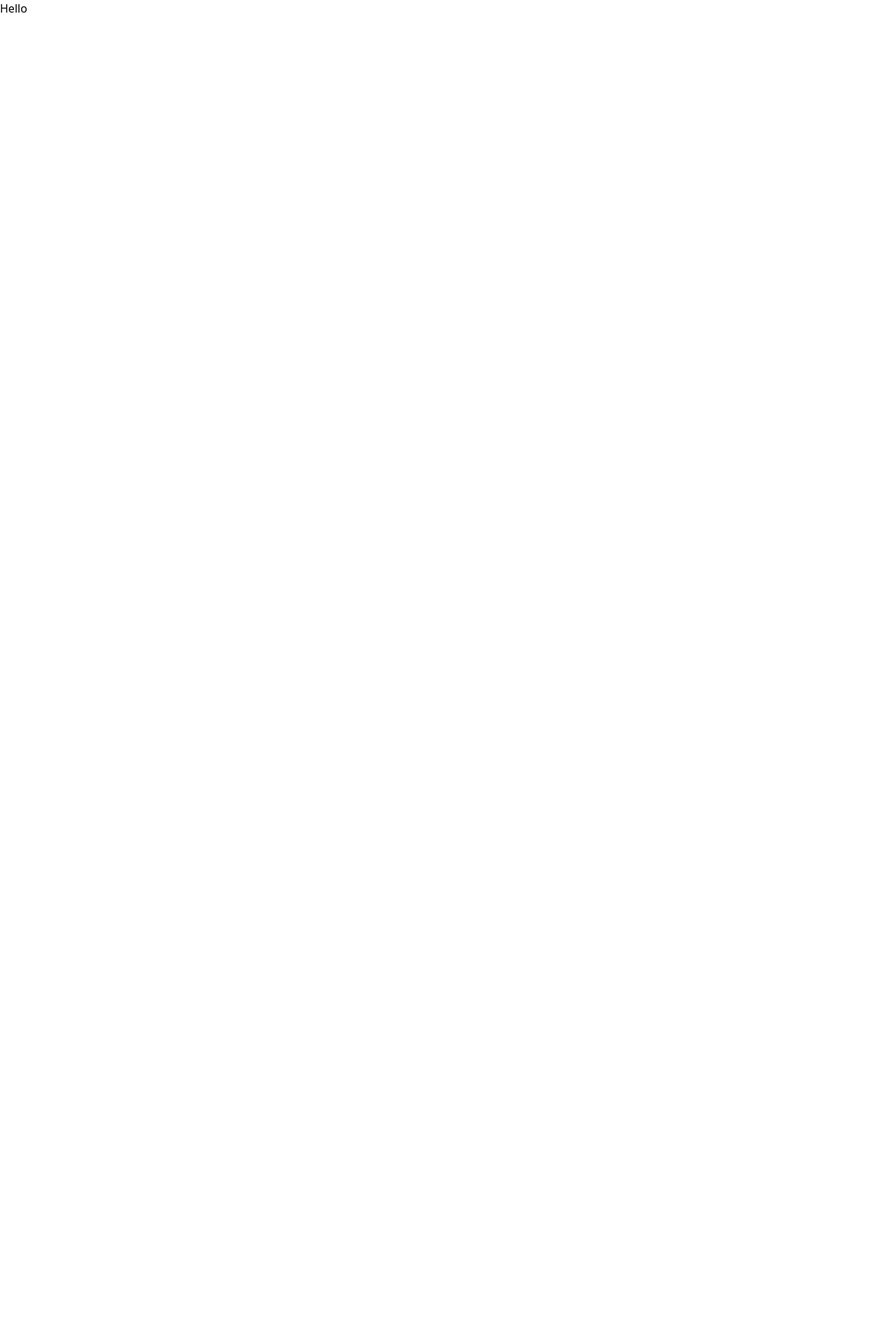
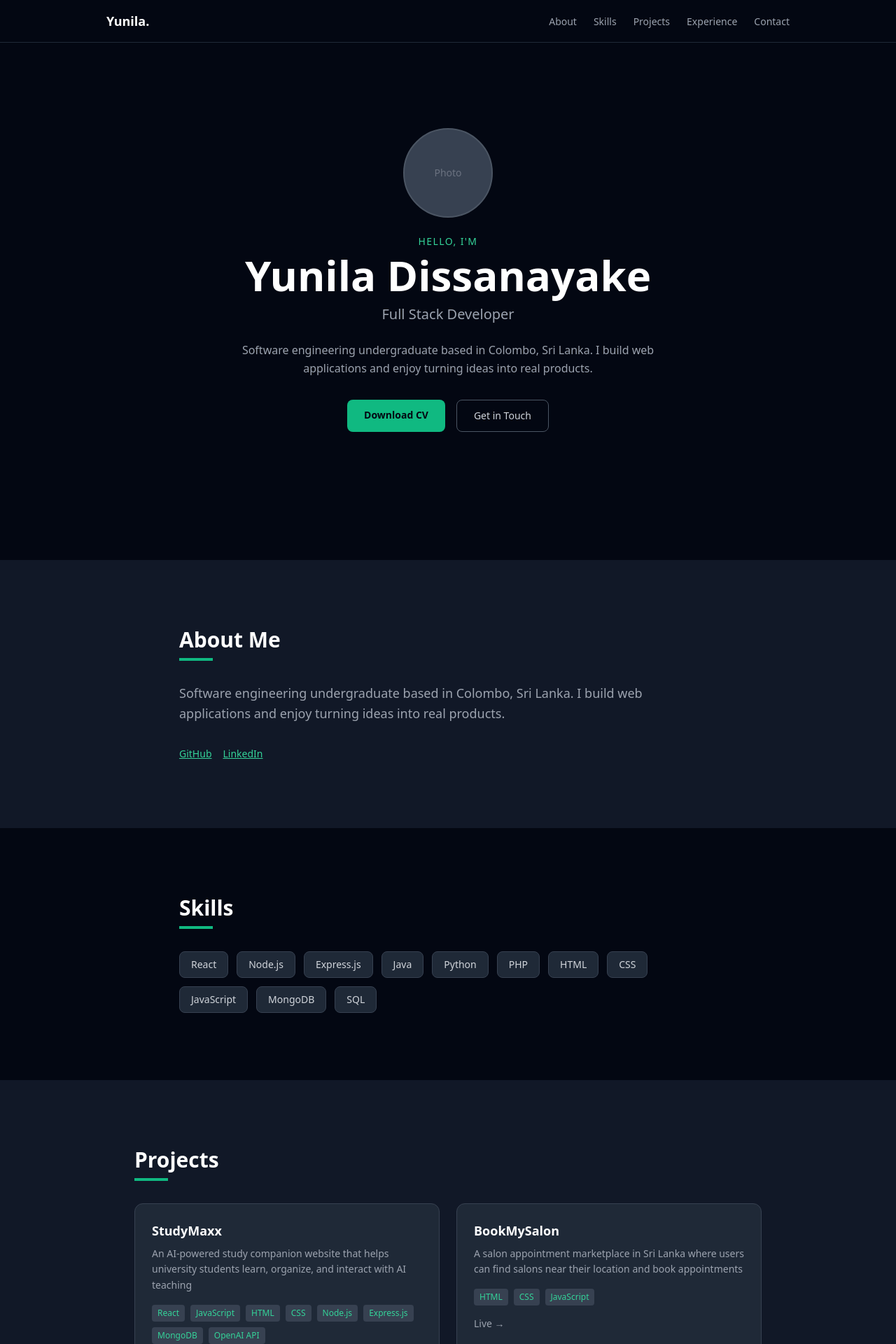
Before and after one commit to yunilaD/Yunila-portfolio, a React (Vite) app: page / in a window 1280 px wide. Shown: the top 1920 px of the page at 70% size. Before the commit the page ends 800 px from the top, so only its background shows below. Built offline with nearby package versions, Linux system fonts and the light colour scheme.

Commit message:
wire every components in order

```diff
--- a/src/App.jsx
+++ b/src/App.jsx
@@ -1,7 +1,20 @@
+import Navbar from "./components/Navbar";
+import Hero from "./components/Hero";
+import About from "./components/About";
+import Skills from "./components/Skills";
+import Contacts from "./components/Contact";
+import Projects from "./components/Projects";
+import Experiences from "./components/Experience";
+
 function App(){
   return (
-      <div>
-        <h1>Hello</h1>
+      <div className="bg-gray-950 min-h-screen">
+        <Navbar />
+        <Hero />
+        <About />
+        <Skills />
+        <Projects />
+        <Contacts />
       </div>
   )
 }
```
